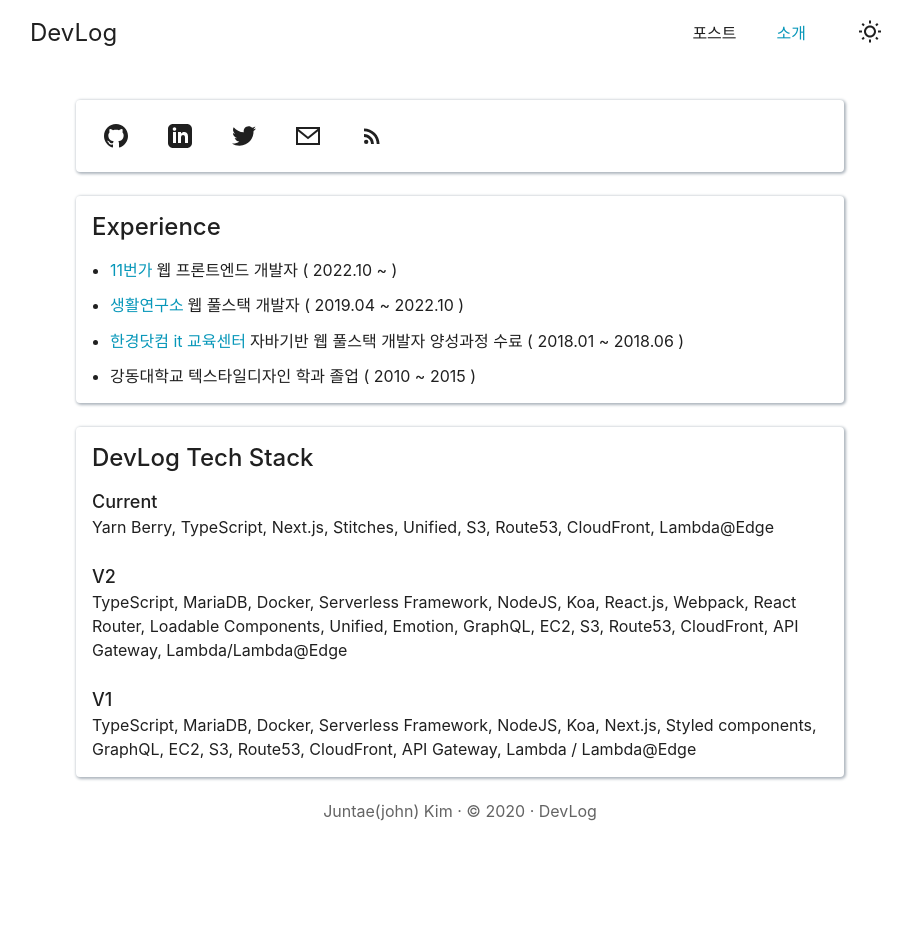
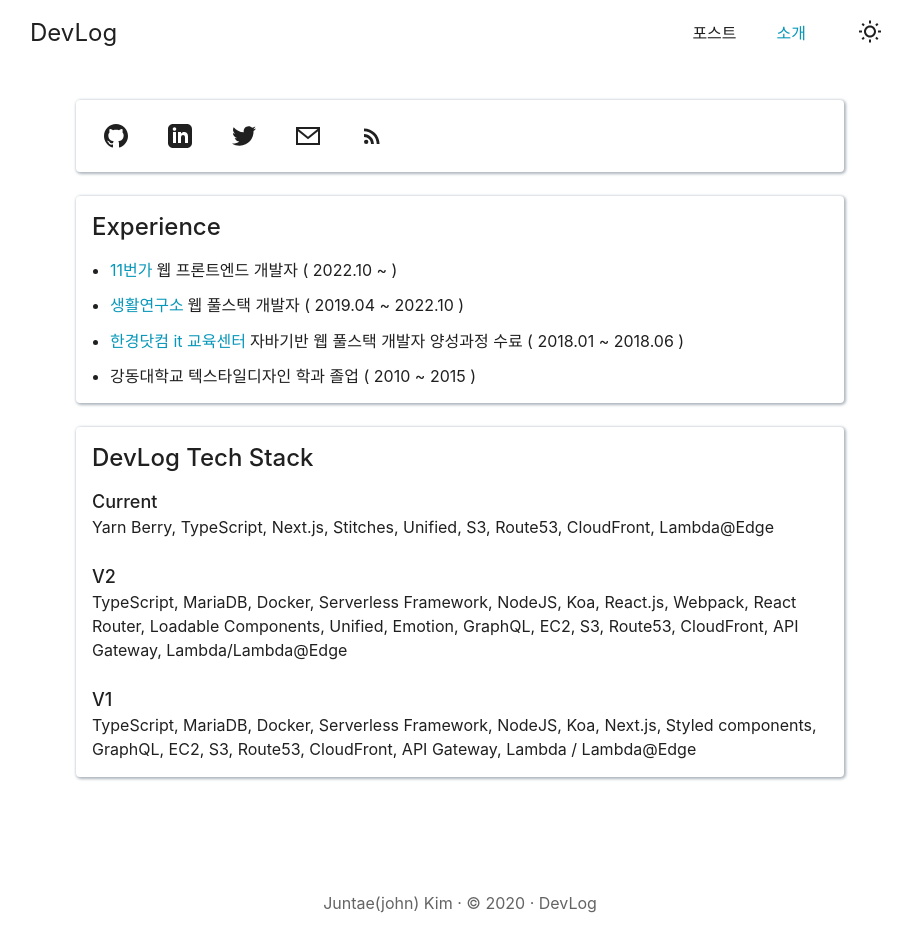
Before and after one commit to rlawnsxo131/devlog-v3, a Next.js app: page /info in a window 1280 px wide. Shown: the whole page, without its empty margins (180-1092 px from the left). Before the commit the page ends 845 px from the top, so only its background shows below. Built offline with nearby package versions, Linux system fonts and the light colour scheme; no server answers.

Commit message:
style: css 다시 이전으로 복구

```diff
--- a/components/app/AppLayout.tsx
+++ b/components/app/AppLayout.tsx
@@ -15,7 +15,7 @@ const block = css({
   display: 'flex',
   flexDirection: 'column',
   alignItems: 'center',
-  height: '100%',
+  minHeight: '100%',
 });
 
 AppLayout.Header = AppHeader;
```
